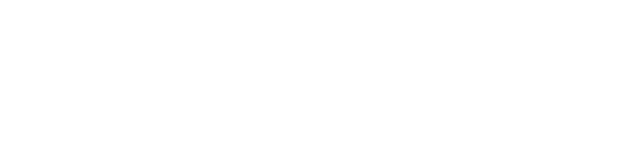
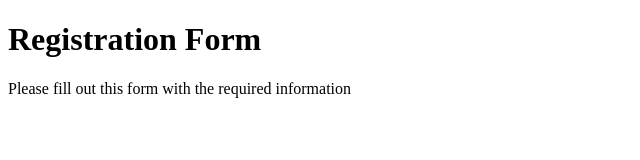
Before and after one commit to Take-A-Breath/registrationForm-FCC, a plain HTML site: page index.html in a window 1280 px wide. Shown: the whole page, without its empty margins (0-640 px from the left). Drawn offline with Linux system fonts and the light colour scheme.

Commit message:
Starting CSS

```diff
--- a/index.html
+++ b/index.html
@@ -6,6 +6,7 @@
         <title>Registration Form</title>
     </head>
     <body>
-
+      <h1>Registration Form</h1>
+      <p>Please fill out this form with the required information</p>
     </body>
 </html>
```
